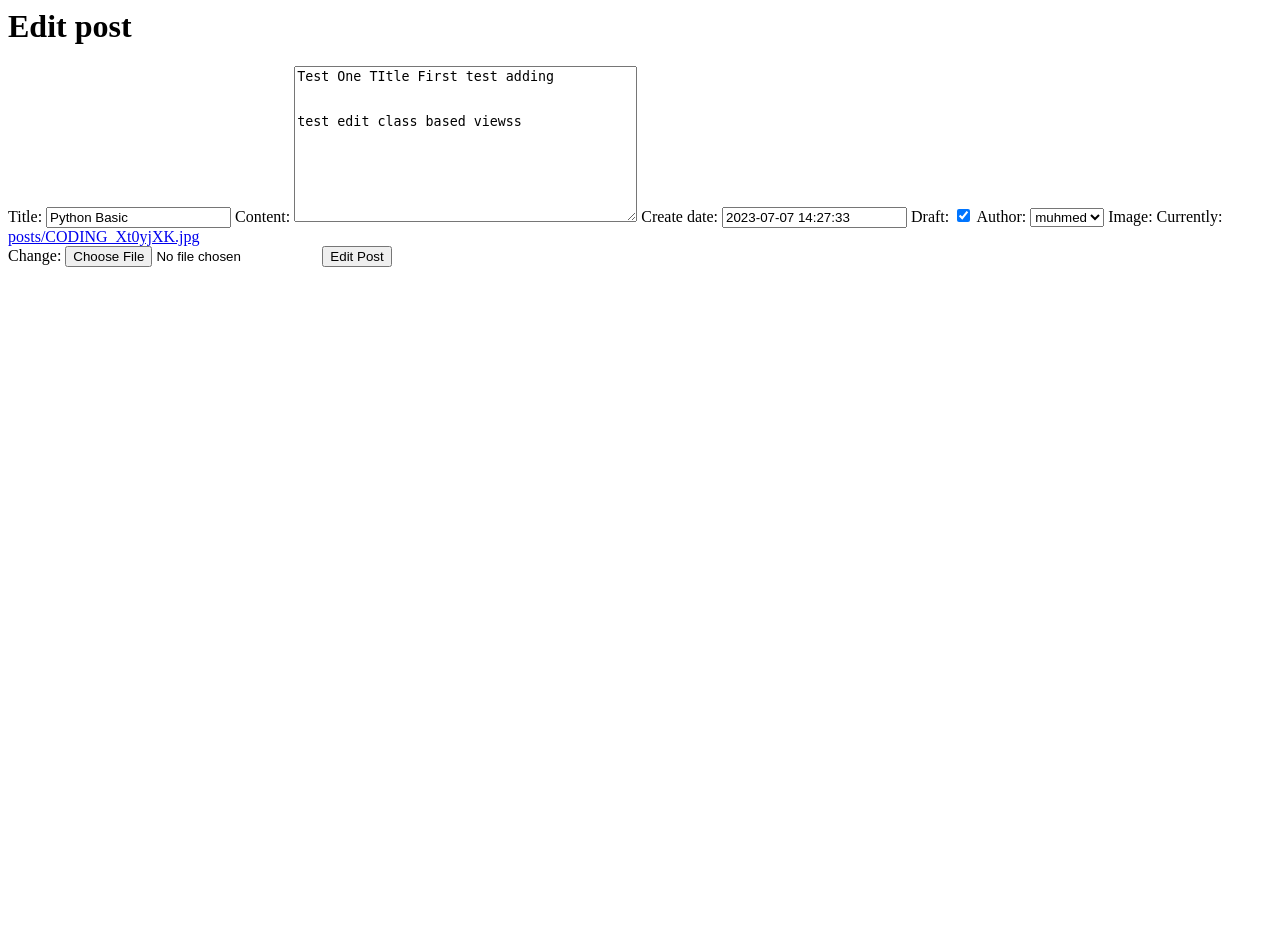
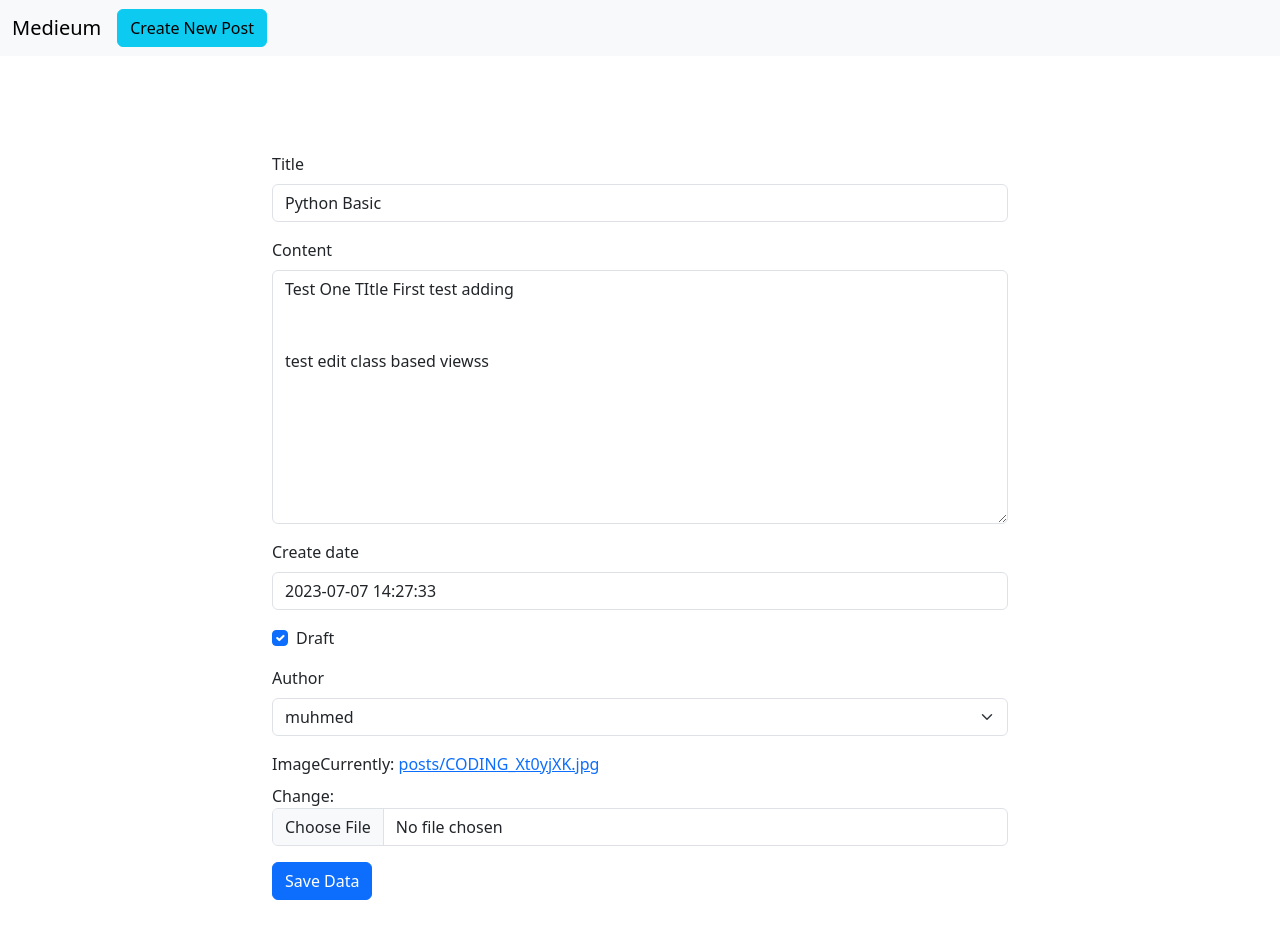
Before and after one commit to MuhmedWagdy/django-blog, a Django app: page /blog/1/edit in a window 1280 px wide. Before the commit the page ends 267 px from the top, so only its background shows below. Run offline with Django 4.2, Linux system fonts and the light colour scheme; data comes from the database, SQL or seed files in the repository; both versions use the stored data as it was after the commit; parts of the project's set-up code (start-up, migrations or seed data) failed here and were passed over; some libraries are stand-ins or nearby versions.

Commit message:
add new front end bootstrapp and css front end

```diff
--- a/blog/forms.py
+++ b/blog/forms.py
@@ -1,11 +1,17 @@
 from django import forms
 from .models import Post,Comment
+
+from django_summernote.admin import SummernoteModelAdmin,SummernoteWidget,SummernoteInplaceWidget
 
 
 class PostForm(forms.ModelForm):
     class Meta:
         model = Post
         exclude = ('author',)
+        widgets = {
+            'foo': SummernoteWidget(),
+            'bar': SummernoteInplaceWidget(),
+        }
 
 
 class CommentForm(forms.ModelForm):
--- a/blog/templates/blog/edit_post.html
+++ b/blog/templates/blog/edit_post.html
@@ -1,7 +1,46 @@
-<h1>Edit post</h1>
-<form method="post" enctype="multipart/form-data">
-    {% csrf_token %}
-    {{form}}
-    <input type="submit" value="Edit Post">
+{% load django_bootstrap5 %}
+    <!doctype html>
+    <html lang="en">
+      <head>
+        <meta charset="utf-8">
+        <meta name="viewport" content="width=device-width, initial-scale=1">
+        <title>Bootstrap demo</title>
+        <link href="https://cdn.jsdelivr.net/npm/bootstrap@5.3.1/dist/css/bootstrap.min.css" rel="stylesheet" integrity="sha384-4bw+/aepP/YC94hEpVNVgiZdgIC5+VKNBQNGCHeKRQN+PtmoHDEXuppvnDJzQIu9" crossorigin="anonymous">
+      </head>
+      <body>
+        <nav class="navbar navbar-expand-lg bg-body-tertiary">
+          <div class="container-fluid">
+            <a class="navbar-brand" href="#">Medieum</a>
+            <button class="navbar-toggler" type="button" data-bs-toggle="collapse" data-bs-target="#navbarSupportedContent" aria-controls="navbarSupportedContent" aria-expanded="false" aria-label="Toggle navigation">
+              <span class="navbar-toggler-icon"></span>
+            </button>
+            <div class="collapse navbar-collapse" id="navbarSupportedContent">
 
-</form>
+
+            <a class="btn btn-info me-auto" href="/blog/new">Create New Post</a>
+            </div>
+          </div>
+        </nav>
+
+    <div class="container mt-5 ">
+        <div class="row py-5">
+            <div class="col-lg-8 mx-auto">
+
+
+
+                 <form method="post" enctype="multipart/form-data">
+                 {% csrf_token %}
+                 {% bootstrap_form form %}
+
+                {% bootstrap_button button_type="submit" content="Save Data" %}
+
+                </form>
+
+
+            </div>
+
+          </div>
+        </div>
+        <script src="https://cdn.jsdelivr.net/npm/bootstrap@5.3.1/dist/js/bootstrap.bundle.min.js" integrity="sha384-HwwvtgBNo3bZJJLYd8oVXjrBZt8cqVSpeBNS5n7C8IVInixGAoxmnlMuBnhbgrkm" crossorigin="anonymous"></script>
+      </body>
+    </html>
--- a/blog/templates/blog/post_detail.html
+++ b/blog/templates/blog/post_detail.html
@@ -33,6 +33,9 @@
                 <h3>{{post}}</h3>
                 <p>{{post.create_date}}</p>
                 <p>{{post.author}}</p>
+
+                <a href="blog/{{post.id}}/edit" class="btn btn-warning">Edit Post</a>
+                <a href="blog/{{post.id}}/delete" class="btn btn-danger">Delete Post</a>
                 <ul>
                      {%for tag in post.tags.all %}
                      <li>{{ tag }}</li>
```
Also changed, not shown: blog/templates/blog/post_form.html (+1 -10 lines), db.sqlite3.
